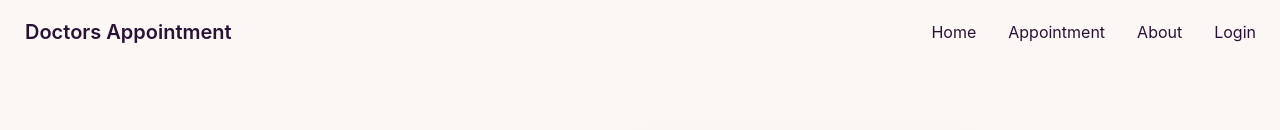
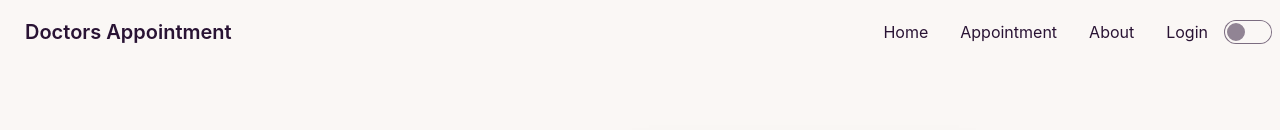
Before and after one commit to AsifAhmedSahil/doctors-appointment-full-stack-client, a React (Create React App) app: page /appointment in a window 1280 px wide. Shown: the top 130 px of the page. Built offline with nearby package versions, Linux system fonts and the light colour scheme; no server answers.

Commit message:
toggle dark light mode

```diff
--- a/package.json
+++ b/package.json
@@ -3,6 +3,7 @@
   "version": "0.1.0",
   "private": true,
   "dependencies": {
+    "@tanstack/react-query": "^4.16.1",
     "@testing-library/jest-dom": "^5.16.5",
     "@testing-library/react": "^13.4.0",
     "@testing-library/user-event": "^13.5.0",
--- a/public/appointmentOptions.json
+++ b/public/appointmentOptions.json
@@ -1,6 +1,5 @@
 [
     {
-      "_id": 1,
       "name": "Teeth Orthodontics",
       "slots": [
         "08.00 AM - 08.30 AM",
@@ -22,7 +21,6 @@
       ]
     },
     {
-      "_id": 2,
       "name": "Cosmetic Dentistry",
       "slots": [
         "08.00 AM - 08.30 AM",
@@ -44,7 +42,6 @@
       ]
     },
     {
-      "_id": 3,
       "name": "Teeth Cleaning",
       "slots": [
         "08.00 AM - 08.30 AM",
@@ -66,7 +63,6 @@
       ]
     },
     {
-      "_id": 4,
       "name": "Cavity Protection",
       "slots": [
         "08.00 AM - 08.30 AM",
@@ -88,13 +84,11 @@
       ]
     },
     {
-      "_id": 5,
       "name": "Pediatric Dental",
       "slots": [
       ]
     },
     {
-      "_id": 6,
       "name": "Oral Surgery",
       "slots": [
         "08.00 AM - 08.30 AM",
--- a/public/index.html
+++ b/public/index.html
@@ -26,7 +26,7 @@
     -->
     <title>React App</title>
   </head>
-  <body>
+  <body >
     <noscript>You need to enable JavaScript to run this app.</noscript>
     <div id="root"></div>
     <!--
--- a/src/App.js
+++ b/src/App.js
@@ -1,15 +1,11 @@
-
-import './App.css';
-import { RouterProvider } from 'react-router-dom';
-import Router from './Routes/Routes/Router';
+import "./App.css";
+import { RouterProvider } from "react-router-dom";
+import Router from "./Routes/Routes/Router";
 
 function App() {
   return (
-    <div className='max-w-[1440px] mx-auto'>
-
+    <div>
       <RouterProvider router={Router}></RouterProvider>
-
-
     </div>
   );
 }
--- a/src/Layout/Main.js
+++ b/src/Layout/Main.js
@@ -1,14 +1,21 @@
-import React from 'react'
+import React, { useEffect, useState } from 'react'
 import { Outlet } from 'react-router-dom'
 import Navbar from "../Pages/Shared/Navbar/Navbar"
 import Footer from "../Pages/Shared/Footer/Footer"
 
 const Main = () => {
+  const [theme,setTheme] = useState(false)
+
+  useEffect(()=>{
+    console.log(theme)
+  },[theme])
   return (
-    <div>
-        <Navbar/>
+    <div data-theme={`${theme ? "dark": "cupcake"}`}>
+        <div className='max-w-[1440px] mx-auto '>
+        <Navbar theme={theme} setTheme={setTheme}/>
         <Outlet/>
         <Footer/>
+        </div>
     </div>
   )
 }
--- a/src/Pages/Appointment/AvailableAppointments/AvailableAppointments.js
+++ b/src/Pages/Appointment/AvailableAppointments/AvailableAppointments.js
@@ -8,7 +8,7 @@ const AvailableAppointments = ({selectedDate}) => {
     const [treatment,setTreatment] = useState(null)
 
     useEffect(()=>{
-        fetch("appointmentOptions.json")
+        fetch("http://localhost:5000/appointmentOptions")
         .then(res => res.json())
         .then(data => setAppointmentOptions(data))
     },[])
--- a/src/Pages/Shared/Navbar/Navbar.js
+++ b/src/Pages/Shared/Navbar/Navbar.js
@@ -1,9 +1,17 @@
-import React, { useContext } from 'react'
+import React, { useContext, useEffect, useState } from 'react'
 import { Link } from 'react-router-dom'
 import { AuthContext } from '../../../contexts/AuthProvider'
 
-const Navbar = () => {
+const Navbar = ({theme,setTheme}) => {
   const {user,logout} = useContext(AuthContext)
+
+  const Toggle =(e) =>{
+
+    setTheme(e.target.checked)
+  }
+
+
+
   const handleLogout = ()=>{
     logout()
     .then(()=>{})
@@ -21,9 +29,10 @@ const Navbar = () => {
         <li><button onClick={handleLogout} to="/login">Sign Out</button></li>
        </>:
          <li><Link to="/login">Login</Link></li>}
+         <div className='flex items-center'><input onChange={Toggle}  type="checkbox" className="toggle toggle-success "  /></div>
   </React.Fragment>
   return (
-    <div className="navbar bg-base-100 flex justify-between">
+    <div className="navbar bg-base-100 flex justify-between  ">
   <div className="navbar-start">
     <div className="dropdown">
       <label tabIndex={0} className="btn btn-ghost lg:hidden">
--- a/src/index.js
+++ b/src/index.js
@@ -6,12 +6,18 @@ import reportWebVitals from "./reportWebVitals";
 import "react-day-picker/dist/style.css";
 import AuthProvider from "./contexts/AuthProvider";
 
+import { QueryClient, QueryClientProvider } from "@tanstack/react-query";
+
+const queryClient = new QueryClient();
+
 const root = ReactDOM.createRoot(document.getElementById("root"));
 root.render(
   <React.StrictMode>
-    <AuthProvider>
-      <App />
-    </AuthProvider>
+    <QueryClientProvider client={queryClient}>
+      <AuthProvider>
+        <App />
+      </AuthProvider>
+    </QueryClientProvider>
   </React.StrictMode>
 );
 
--- a/tailwind.config.js
+++ b/tailwind.config.js
@@ -1,6 +1,7 @@
 /** @type {import('tailwindcss').Config} */
 module.exports = {
   content: ["./src/**/*.{js,jsx,ts,tsx}"],
+  darkMode:"dark",
   // daisyui: {
   //   themes: [
   //     {
```
Also changed, not shown: 1 other file (tests, documents, lock files or other folders).
